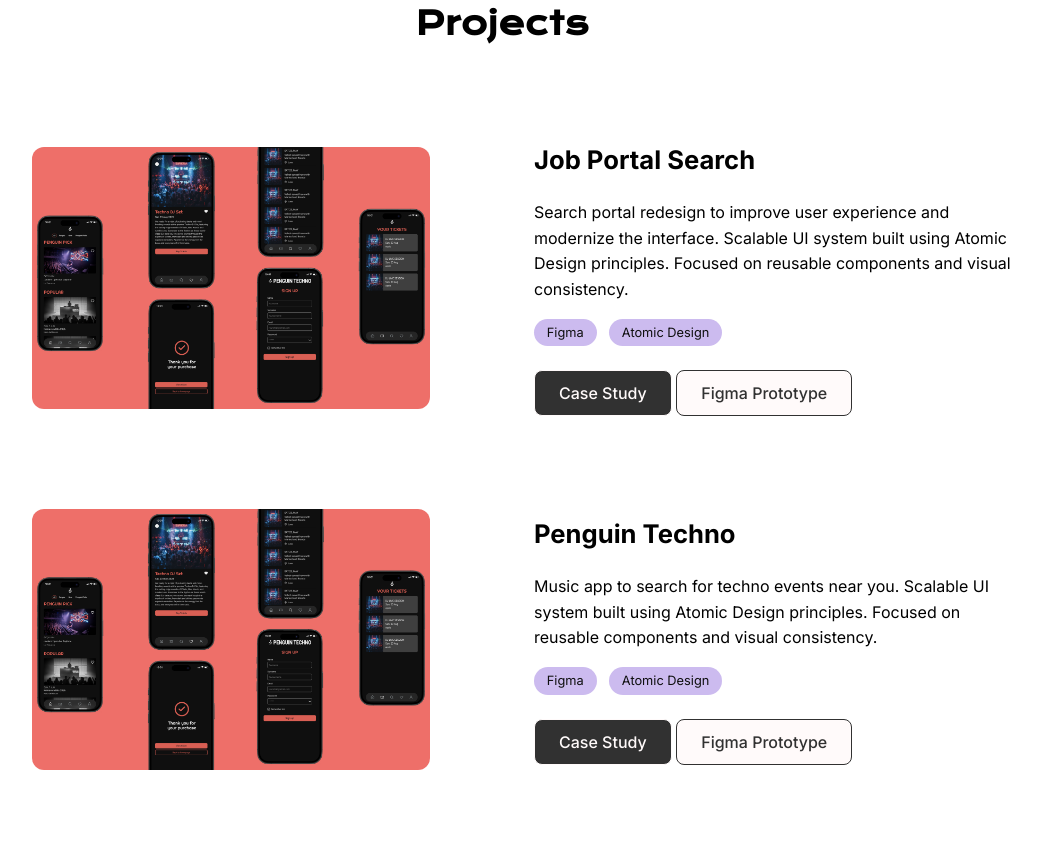
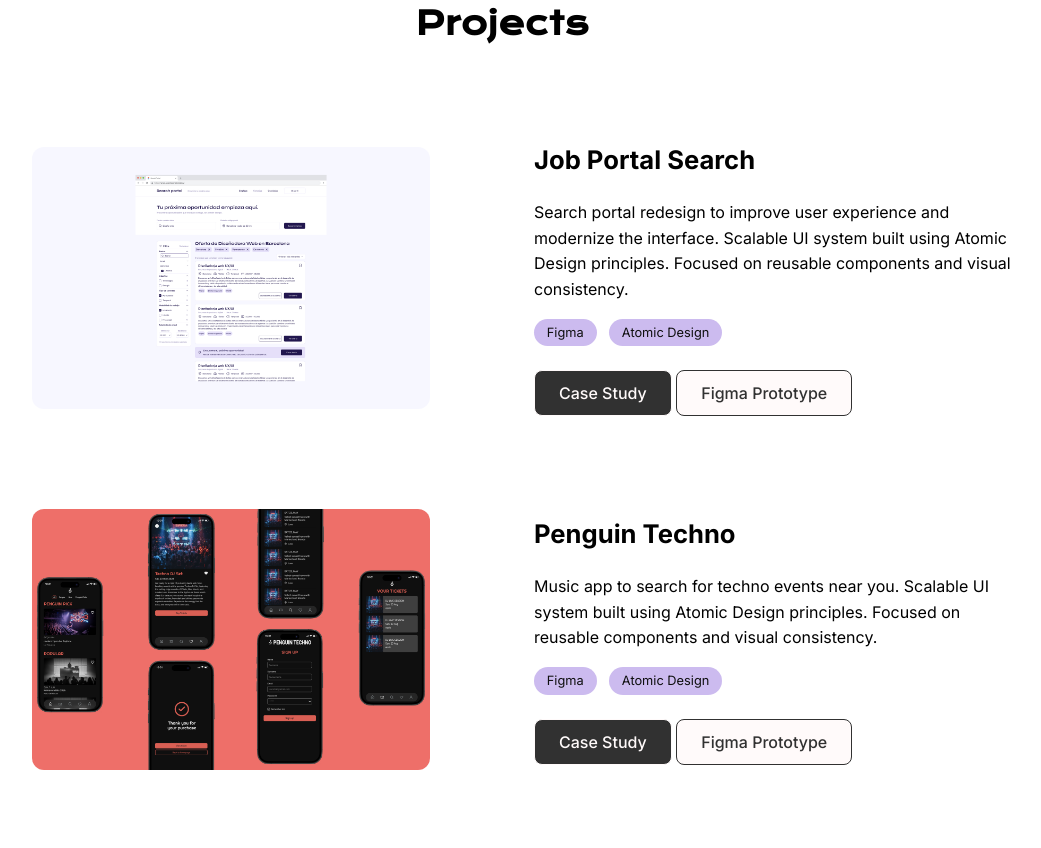
Before and after one commit to meritxell98/portfolio, a plain HTML site: page index.html in a window 1280 px wide. Shown: the part 761-1609 px from the top of the page, without its empty margins (138-1179 px from the left). Drawn offline with nearby package versions, Linux system fonts and the light colour scheme.

Commit message:
added img in home page

```diff
--- a/index.html
+++ b/index.html
@@ -71,7 +71,7 @@
             <h2 class="h2_project">Projects</h2>
             <article id="job-portal-search" class="project">
                 <figure class="project__image">
-                    <img src="media/PenguinTechno_Landscape.jpg" alt="Job Portal Search project preview">
+                    <img src="media/PortalSearch_Landscape.jpg" alt="Job Portal Search project preview">
                 </figure>
 
                 <div class="project__content">
```
Also changed, not shown: media/PortalSearch_Landscape.jpg (added).
